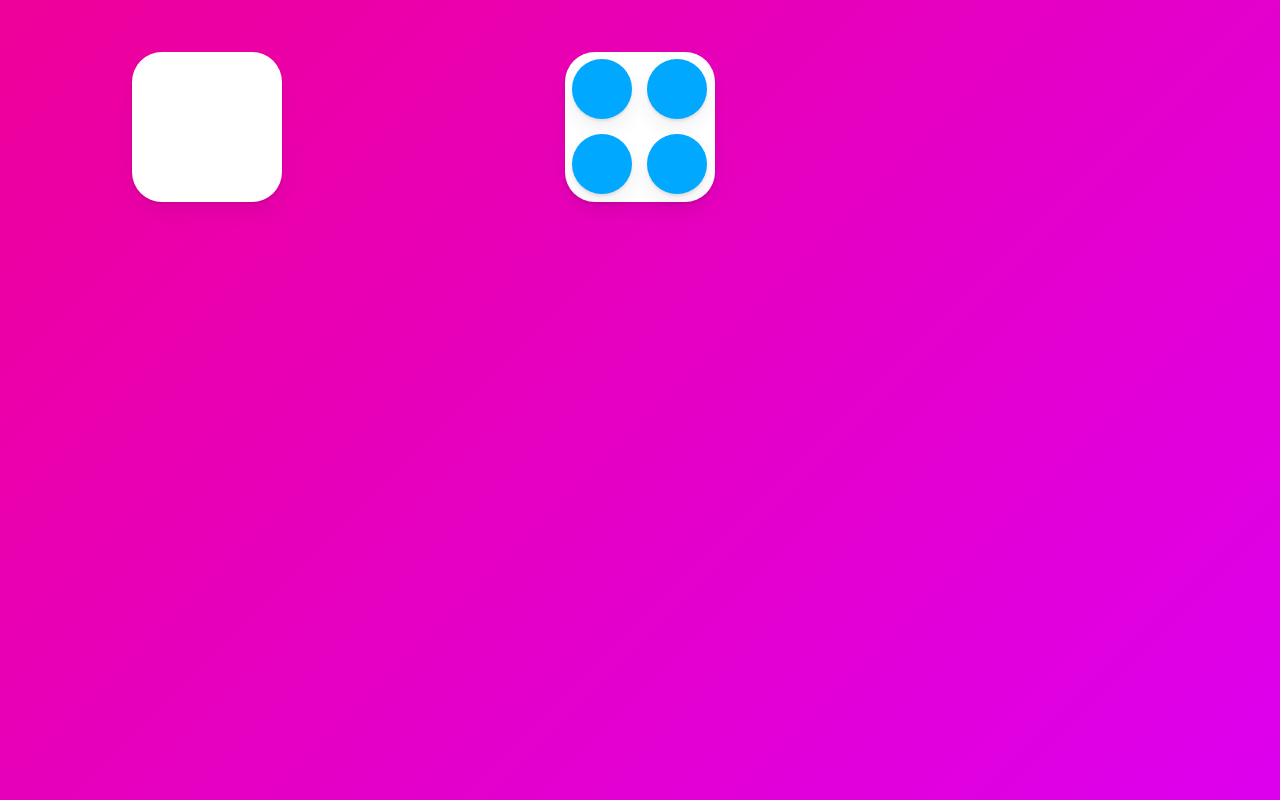
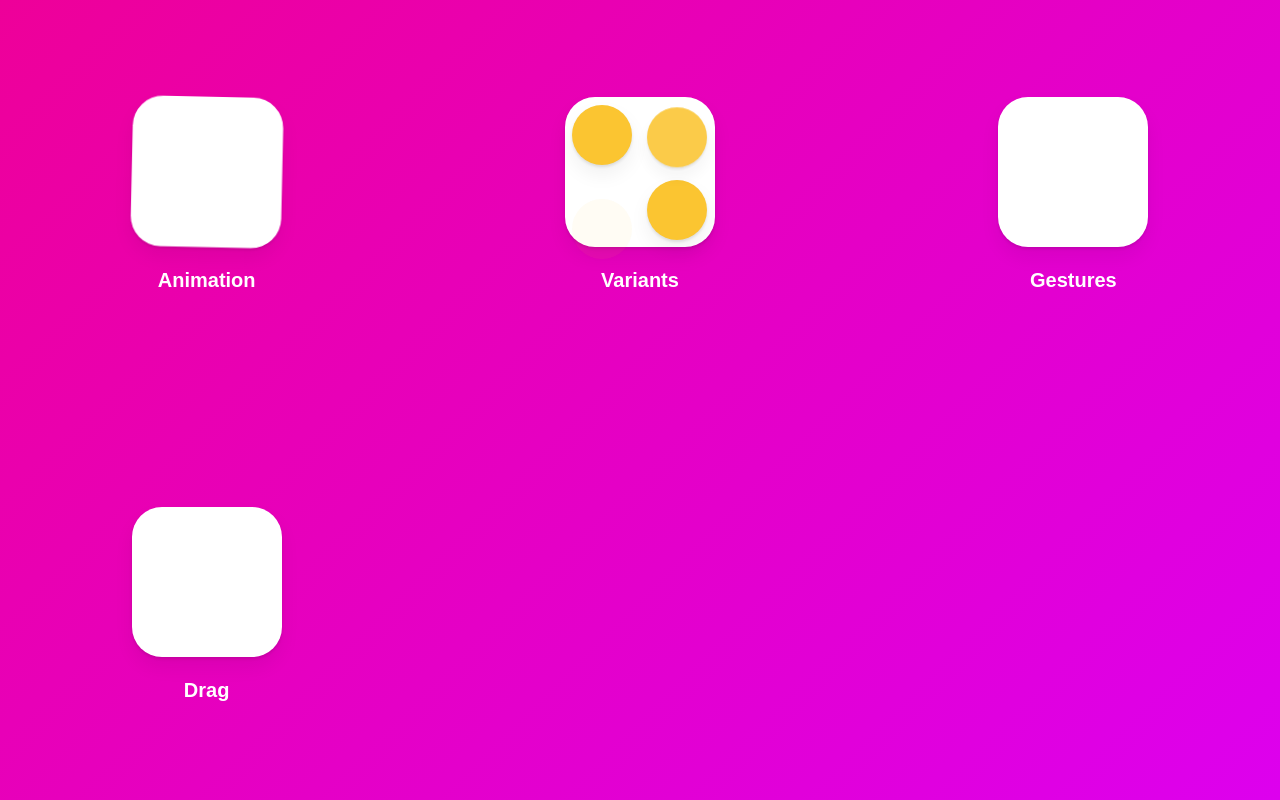
Before and after one commit to parkgeonwoong/motion-ts, a React (Vite) app: page / in a window 1280 px wide. Built offline with nearby package versions, Linux system fonts and the light colour scheme.

Commit message:
Feat : gesture, drag 연습

```diff
--- a/src/App.tsx
+++ b/src/App.tsx
@@ -5,6 +5,8 @@
  * 2. Variants
  * 3. 상속받는 애니메이션
  * 4. 자식 애니메이션 컨트롤
+ * 5. Gestures
+ * 6. Drag
  */
 
 import styled from "styled-components";
@@ -13,7 +15,16 @@
 // TODO: Variants
 const myVars = {
   start: { scale: 0 },
-  end: { scale: 1, rotateZ: 360, transition: { type: "spring", delay: 0.5 } },
+  end: {
+    scale: 1,
+    rotateZ: 360,
+    transition: {
+      type: "spring",
+      duration: 2.5,
+      repeat: Infinity,
+      repeatDelay: 1,
+    },
+  },
 };
 
 const boxVariants: Variants = {
@@ -26,11 +37,13 @@
     opacity: 1,
     transition: {
       type: "spring",
-      duration: 0.5,
+      duration: 1.2,
       bounce: 0.5,
       // TODO: 자식 애니메이션까지 컨트롤
       delayChildren: 0.3,
-      staggerChildren: 0.2,
+      staggerChildren: 0.3,
+      repeat: Infinity,
+      repeatDelay: 2,
     },
   },
 };
@@ -43,15 +56,29 @@
   end: {
     y: 0,
     opacity: 1,
+    transition: {
+      duration: 0.5,
+      repeat: Infinity,
+      repeatDelay: 1,
+    },
   },
+};
+
+const gestureVariants = {
+  hover: { scale: 1.2, rotateZ: 90 },
+  click: { scale: 1, borderRadius: "100px" },
 };
 
 function App() {
   return (
     <Grid>
+      {/* TODO: animate */}
       <Wrapper>
         <Box variants={myVars} initial="start" animate="end" />
+        <span>Animation</span>
       </Wrapper>
+
+      {/* TODO: 상속  */}
       <Wrapper>
         <Box variants={boxVariants} initial="start" animate="end">
           {/* TODO: 부모의 initial, animate를 상속받는데 variants만 지정 */}
@@ -60,6 +87,32 @@
           <Circle variants={circleVariants} />
           <Circle variants={circleVariants} />
         </Box>
+        <span>Variants</span>
+      </Wrapper>
+
+      {/* TODO: gesture */}
+      <Wrapper>
+        <Box
+          variants={gestureVariants}
+          whileHover={"hover"}
+          whileTap={"click"}
+        ></Box>
+        <span>Gestures</span>
+      </Wrapper>
+
+      {/* TODO: drag */}
+      <Wrapper>
+        <Box
+          drag
+          variants={gestureVariants}
+          whileHover={"hover"}
+          whileDrag={{
+            backgroundColor: "#fbc531",
+            transition: { duration: 1 },
+          }}
+          whileTap={"click"}
+        ></Box>
+        <span>Drag</span>
       </Wrapper>
     </Grid>
   );
@@ -68,16 +121,26 @@
 const Grid = styled.div`
   display: grid;
   grid-template-columns: repeat(3, 1fr);
-  grid-template-rows: repeat(3, 1fr);
+  grid-template-rows: repeat(2, 1fr);
   grid-gap: 20px;
   height: 100vh;
   width: 100vw;
+  place-items: center;
 `;
 
 const Wrapper = styled.div`
   display: flex;
   justify-content: center;
   align-items: center;
+  flex-direction: column;
+  padding: 20px 0px;
+
+  span {
+    margin-top: 20px;
+    font-size: 20px;
+    font-weight: 700;
+    color: white;
+  }
 `;
 
 const Box = styled(motion.div)`
@@ -91,7 +154,7 @@
 `;
 
 const Circle = styled(motion.div)`
-  background-color: #00a8ff;
+  background-color: #fbc531;
   height: 60px;
   width: 60px;
   place-self: center;
```
